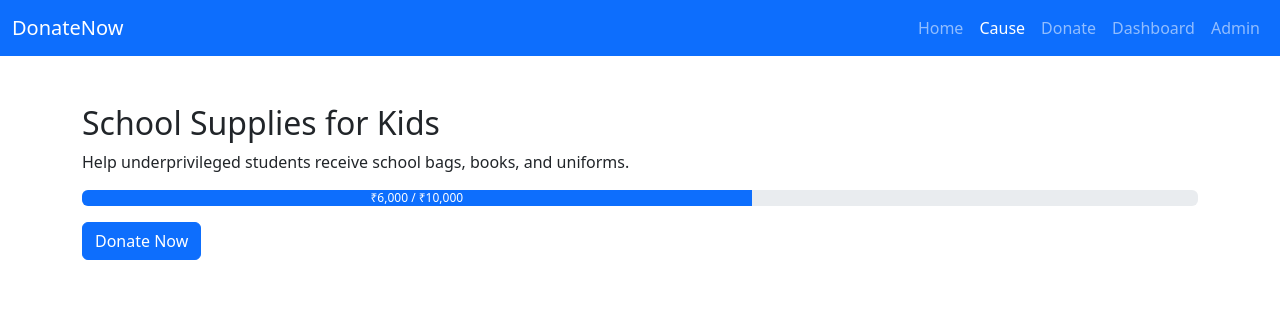
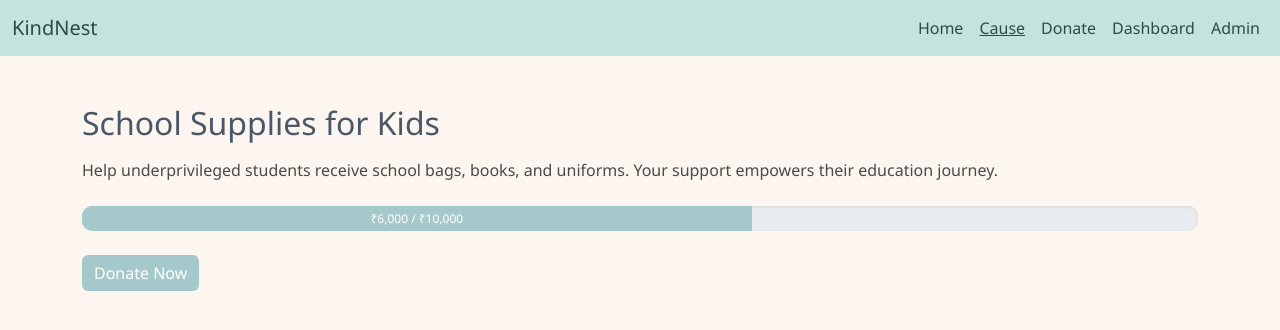
Before and after one commit to dhanusri-pooja/donation, a plain HTML site: page cause.html in a window 1280 px wide. Drawn offline with nearby package versions, Linux system fonts and the light colour scheme.

Commit message:
Update cause.html

```diff
--- a/cause.html
+++ b/cause.html
@@ -2,14 +2,53 @@
 <html>
 <head>
   <meta charset="UTF-8">
-  <title>Cause Detail</title>
-  <link rel="stylesheet" href="css/style.css">
+  <title>Cause Detail - KindNest</title>
   <link href="https://cdn.jsdelivr.net/npm/bootstrap@5.3.0/dist/css/bootstrap.min.css" rel="stylesheet">
+  <style>
+    body {
+      background-color: #fdf6f0;
+      font-family: 'Segoe UI', sans-serif;
+      color: #4a4a4a;
+    }
+    .navbar {
+      background-color: #c4e3dc;
+    }
+    .navbar-brand, .nav-link {
+      color: #2e4a47 !important;
+      font-weight: 500;
+    }
+    .nav-link.active {
+      text-decoration: underline;
+    }
+    h2 {
+      color: #495867;
+    }
+    .progress {
+      height: 25px;
+      border-radius: 10px;
+      background-color: #e9ecef;
+      box-shadow: inset 0 1px 3px rgba(0,0,0,0.1);
+    }
+    .progress-bar {
+      background-color: #a5c9ca;
+      font-weight: 500;
+    }
+    .btn-primary {
+      background-color: #a5c9ca;
+      border: none;
+      font-weight: 500;
+    }
+    .btn-primary:hover {
+      background-color: #8bbdbf;
+    }
+  </style>
 </head>
 <body>
-  <nav class="navbar navbar-expand-lg navbar-dark bg-primary">
+
+  <!-- 🌿 Navbar -->
+  <nav class="navbar navbar-expand-lg">
     <div class="container-fluid">
-      <a class="navbar-brand" href="#">DonateNow</a>
+      <a class="navbar-brand" href="#">KindNest</a>
       <ul class="navbar-nav ms-auto">
         <li class="nav-item"><a class="nav-link" href="index.html">Home</a></li>
         <li class="nav-item"><a class="nav-link active" href="#">Cause</a></li>
@@ -20,13 +59,17 @@
     </div>
   </nav>
 
+  <!-- 📚 Cause Detail -->
   <div class="container py-5">
-    <h2>School Supplies for Kids</h2>
-    <p>Help underprivileged students receive school bags, books, and uniforms.</p>
-    <div class="progress my-3">
+    <h2 class="mb-3">School Supplies for Kids</h2>
+    <p class="mb-4">Help underprivileged students receive school bags, books, and uniforms. Your support empowers their education journey.</p>
+
+    <div class="progress mb-4">
       <div class="progress-bar" style="width: 60%;">₹6,000 / ₹10,000</div>
     </div>
+
     <a href="donate.html" class="btn btn-primary">Donate Now</a>
   </div>
+
 </body>
 </html>
```
